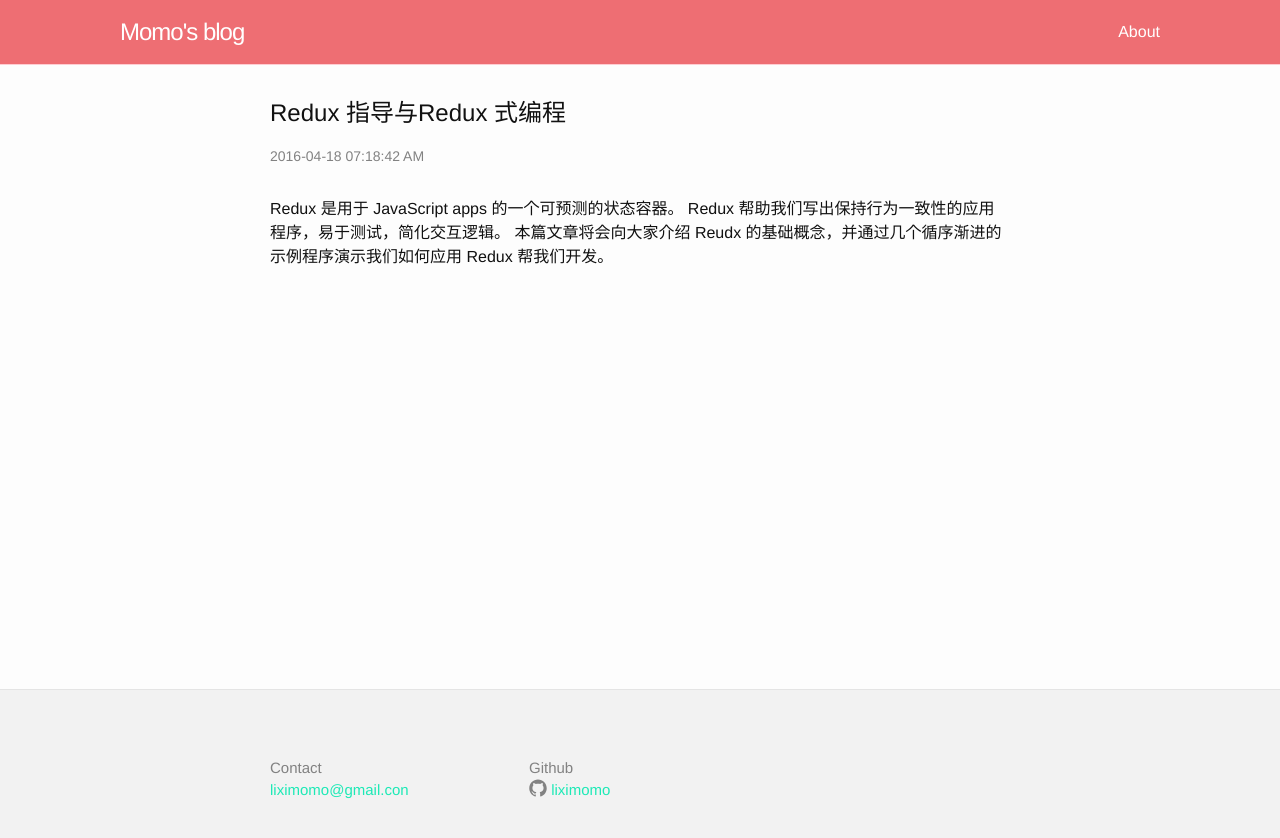
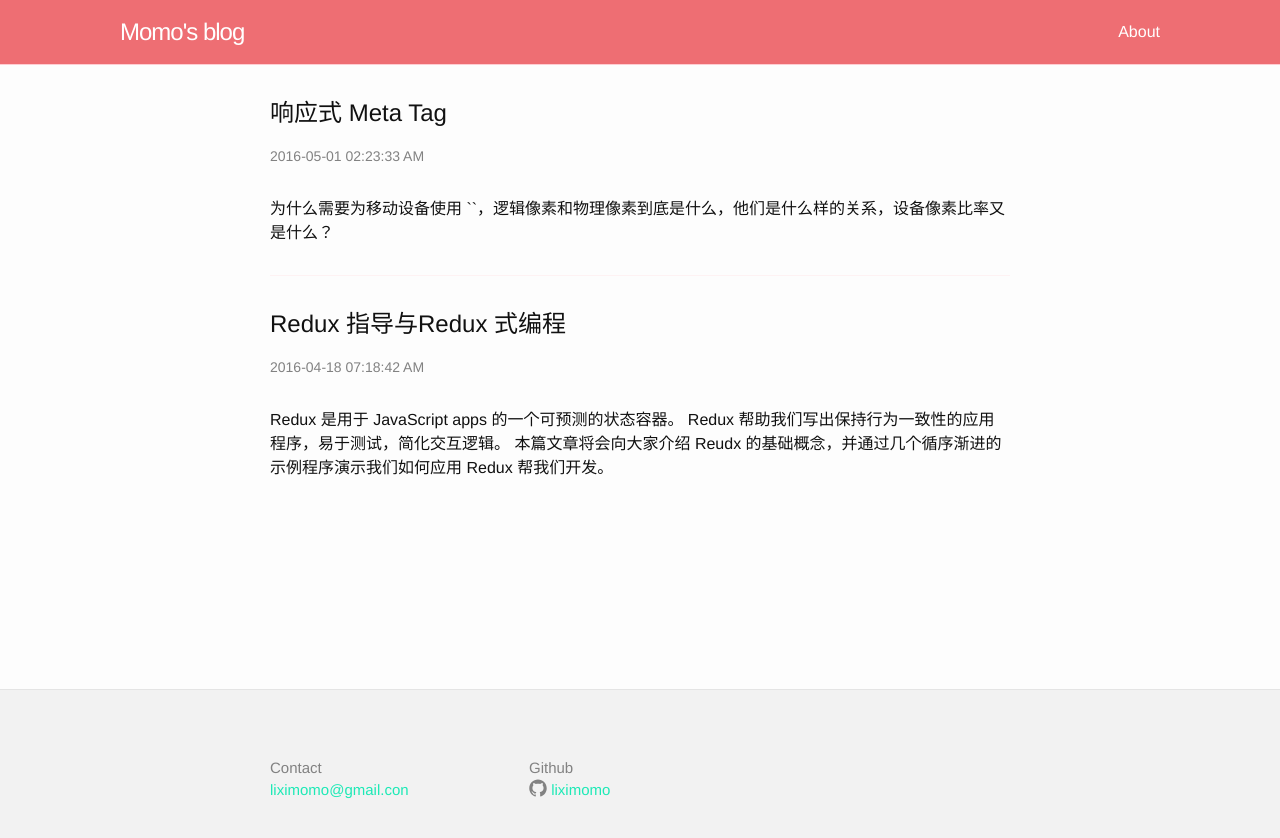
Before and after one commit to liximomo/liximomo.github.io, a Jekyll site: the page built from index.html, in a window 1280 px wide. Shown: the top 838 px of the page. Built offline with Jekyll 4.4.1, drawn with Linux system fonts in a browser that asks for light colours; some of the changed lines change nothing that is shown.

Commit message:
add new post 'responsive meta tag'

````diff
--- /dev/null
+++ b/_posts/architecture/2016-05-01-responsive-meta-tag.md
@@ -0,0 +1,35 @@
+---
+layout: post
+title:  "响应式 Meta Tag"
+date:   2016-05-01 10:23:33 +0800
+tags:  meta, viewport, mobile
+excerpt: >
+  为什么需要为移动设备使用 `<meta name="viewport" content="width=device-width, initial-scale=1" >`，逻辑像素和物理像素到底是什么，他们是什么样的关系，设备像素比率又是什么？
+---
+
+## 三块屏幕
+
+### 1.视点布局(Vewport Layout)
+
+视点布局是浏览器计算位置的坐标系，也即是 css 中的坐标系。逻辑分辨率(Logical Resolution)描述视点布局窗口的大小。
+
+### 2.渲染屏幕(Rendered Pixels)
+
+这是一个中间层，css中的像素(逻辑像素或设备独立像素) * 设备像素比率(device-pixel-ratio) = 渲染的像素。设备像素比率为1的设备上，图像的解析度不会改变，在设备像素比率(Retian屏幕)上，图像会变模糊，想象一下肉眼和放大镜看皮肤毛孔的区别。所以通常需要为这类设备准备高分辨率的图像。更好的解决方案是使用矢量图形。
+
+> 设备像素比率(device-pixel-ratio)
+> 物理像素 / 设备独立像素 = 设备像素比率
+
+### 3.设备屏幕
+
+对于大部分设备，这就是最后一层，一个渲染像素就等于一个物理像素。但是苹果的一些设备，如启用了 scaled resolution enabled 的 iPhone 6 Plus， 它的设备像素比率并不是通过`物理像素/设备独立像素`计算得来的，会比计算的值偏大，这导致上一步计算的渲染的像素的像素密度高于屏幕实际可以显示的像素密度，渲染的像素还要进行缩放才可以显示在屏幕上。
+
+
+## Howto
+
+作为开发人员，我们并不需要关心那么多概念，只需关注如何使页面在移动设备上显示良好。在响应式设计或移动Web开发当中经常见到这句代码:
+
+```html
+<meta name="viewport" content="width=device-width, initial-scale=1" >
+```
+这里的 width 控制 viewport 宽度，device-width 指的是当页面缩放为100%时，css 像素表示的设备宽度。通过`width=device-width`告诉浏览器将 viewport 宽度设置为设备宽度。此时页面的渲染效果就和我们将浏览器窗口缩放到320px宽时一样。而指定了`initial-scale=1`，`width=someValue`的语义就变成了最小 viewport 宽度，这样在设备切换屏幕方向时，浏览器就会扩展 viewport 宽度，而不是通过放大页面来填充屏幕。
--- a/_sass/_base.scss
+++ b/_sass/_base.scss
@@ -130,6 +130,7 @@ blockquote {
  */
 pre,
 code {
+    font: $code-font-family;
     font-size: 15px;
     border: 1px solid $grey-color-light;
     border-radius: 3px;
--- a/css/main.scss
+++ b/css/main.scss
@@ -6,7 +6,8 @@
 @import "bourbon/bourbon";
 
 // Our variables
-$base-font-family: "Helvetica Neue", Helvetica, Arial, sans-serif;
+$code-font-family: Monaco, Consolas, Courier New;
+$base-font-family: "Hiragino Sans GB", "Helvetica Neue", Helvetica, "Microsoft YaHei", Arial, sans-serif;
 $base-font-size:   16px;
 $base-font-weight: 400;
 $small-font-size:  $base-font-size * 0.875;
````
